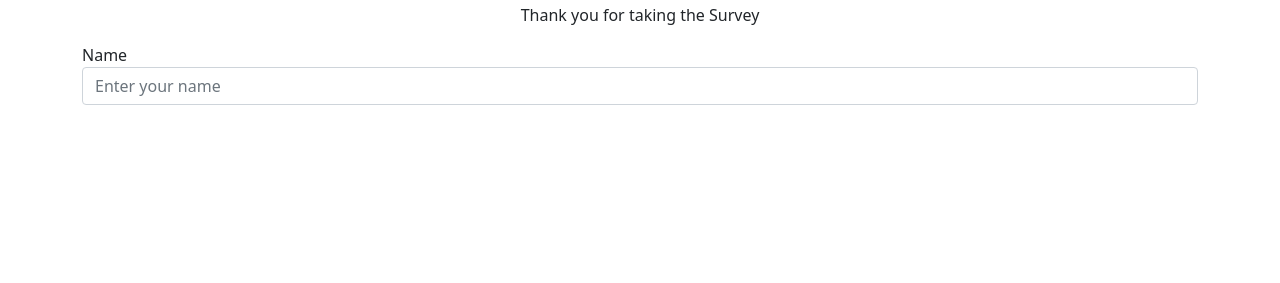
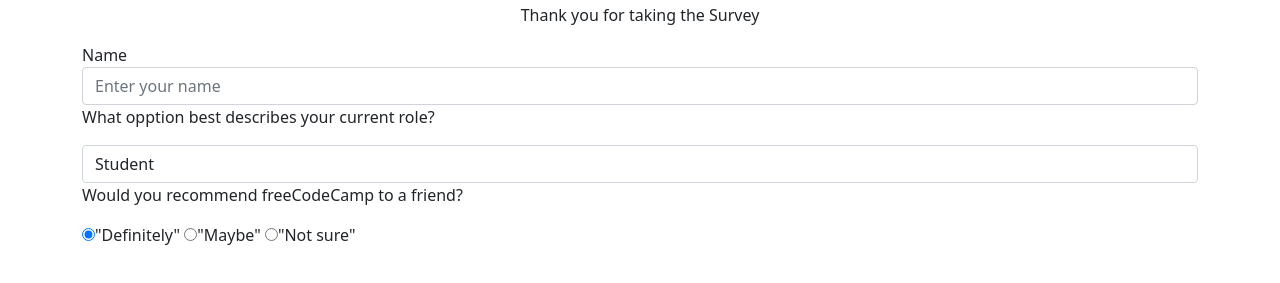
Before and after one commit to Wandji69/MV-Project1, a plain HTML site: page fcc-test-suite-template/index.html in a window 1280 px wide. Shown: the part 53-336 px from the top of the page. Drawn offline with nearby package versions, Linux system fonts and the light colour scheme.

Commit message:
Adding options and recommendation

```diff
--- a/fcc-test-suite-template/index.html
+++ b/fcc-test-suite-template/index.html
@@ -5,7 +5,8 @@
 	<meta charset="UTF-8">
 	<title>Fork Me! FCC: Test Suite Template</title>
 	<link rel="stylesheet" href="css/style.css">
-	<link href="https://cdn.jsdelivr.net/npm/bootstrap@5.0.2/dist/css/bootstrap.min.css" rel="stylesheet" integrity="sha384-EVSTQN3/azprG1Anm3QDgpJLIm9Nao0Yz1ztcQTwFspd3yD65VohhpuuCOmLASjC" crossorigin="anonymous">
+	<link href="https://cdn.jsdelivr.net/npm/bootstrap@5.0.2/dist/css/bootstrap.min.css" rel="stylesheet"
+		integrity="sha384-EVSTQN3/azprG1Anm3QDgpJLIm9Nao0Yz1ztcQTwFspd3yD65VohhpuuCOmLASjC" crossorigin="anonymous">
 </head>
 
 <body>
@@ -20,12 +21,36 @@
 		<!-- header Ends -->
 
 		<!-- Form Begin -->
-		<form  id="survey-form">
+		<form id="survey-form">
 			<div class="form-group">
 				<label id="name-label" for="name">Name</label>
 				<input type="text" placeholder="Enter your name" id="name" name="name" class="form-control" required>
 			</div>
 
+			<div class="form-group">
+				<p>What opption best describes your current role?</p>
+				<select name="role" id="dropdown" class="form-control">
+					<option value="Student">Student</option>
+					<option value="job">Full Time Job</option>
+					<option value="learner">Full Time Learner</option>
+					<option value="preferNo">Prefer Not to Say</option>
+					<option value="Others">Other</option>
+				</select>
+			</div>
+
+			<div class="form-group">
+				<p>Would you recommend freeCodeCamp to a friend?</p>
+				<label>
+					<input type="radio" name="user-recommand" value="definitely" class="input-radio"
+						checked>"Definitely"
+				</label>
+				<label>
+					<input type="radio" name="user-recommand" value="maybe" class="input-radio">"Maybe"
+				</label>
+				<label>
+					<input type="radio" name="user-recommand" value="Not-sure" class="input-radio">"Not sure"
+				</label>
+			</div>
 		</form>
 	</div>
 	<script src="js/index.js"></script>
```
